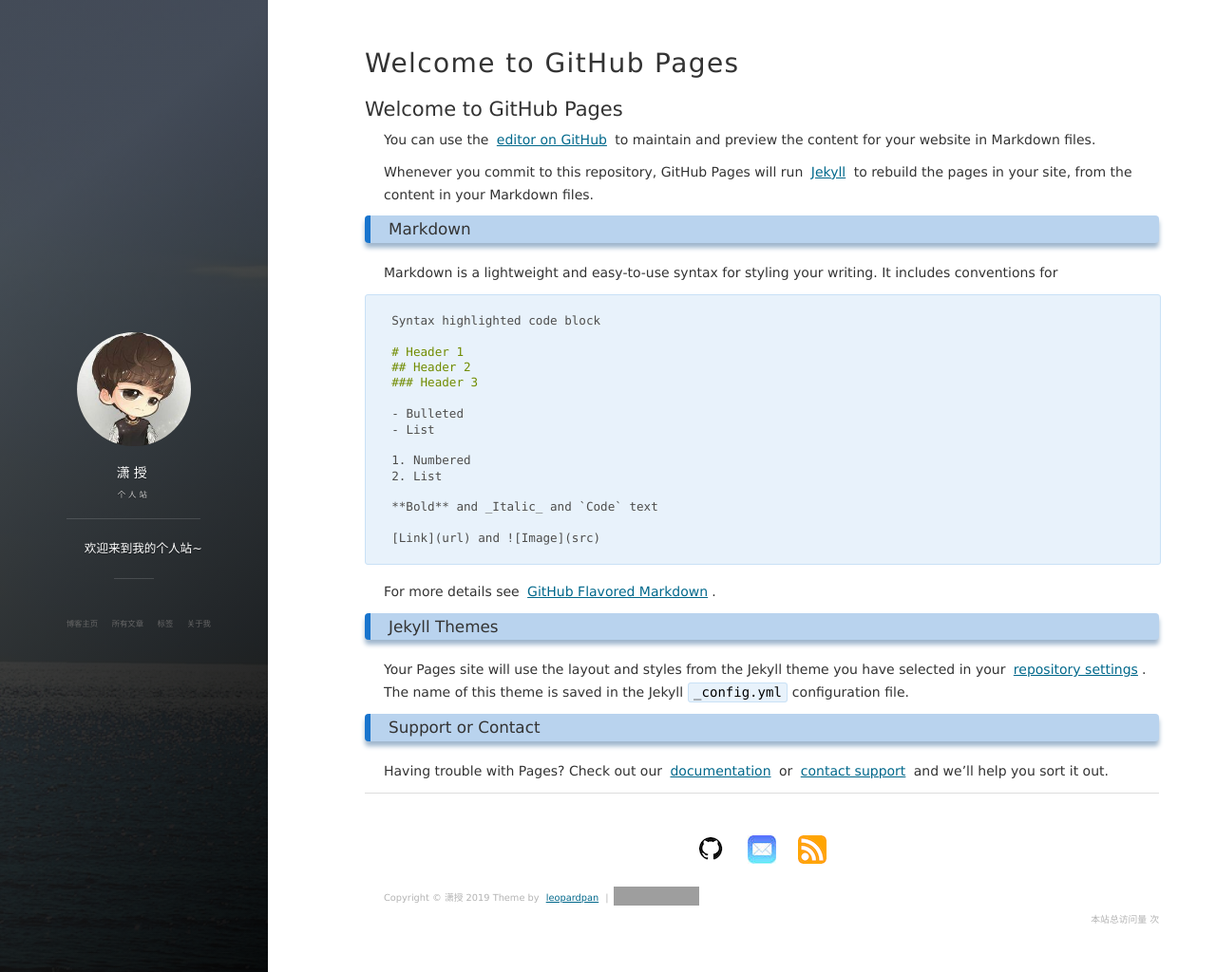
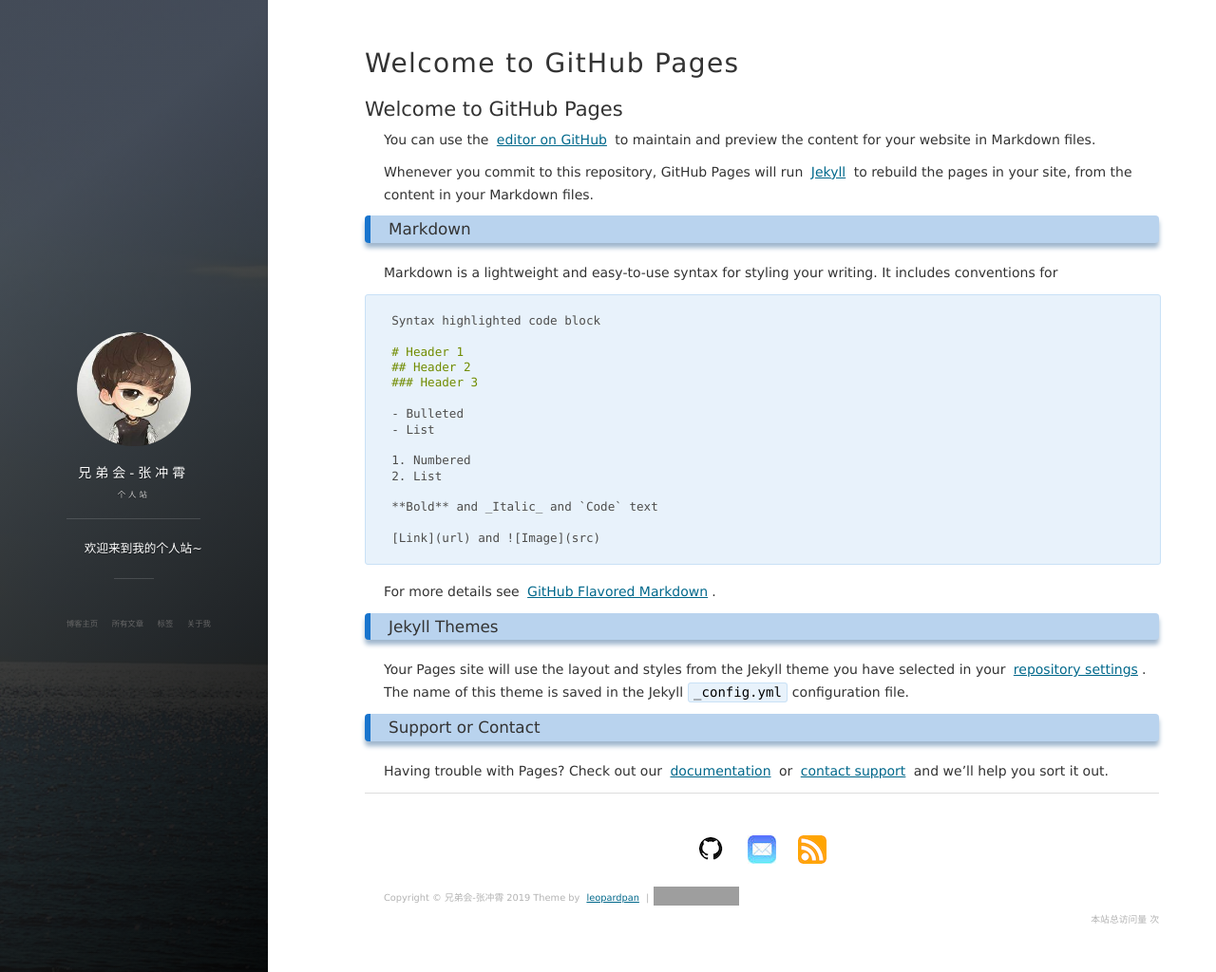
Before and after one commit to zcxiao74/zcxiao74.github.io, a Jekyll site: the page built from index.md, in a window 1280 px wide and 1024 px high. Shown: the whole window at 95% size. Built offline with Jekyll 4.4.1, drawn with Linux system fonts in a browser that asks for light colours; nearby versions of some CDN libraries; our own code applies the rules of GitHub Pages for plain Markdown files; the list of posts is cut into pages by our own code; comment, search, counter and statistics services are not loaded; grey boxes are pictures that could not be loaded.

Commit message:
修改名字

```diff
--- a/_config.yml
+++ b/_config.yml
@@ -1,5 +1,5 @@
 # Basic
-title: 潇授
+title: 兄弟会-张冲霄
 subtitle: 个人站
 description: 欢迎来到我的个人站~
 # 头像里面的标题
```
